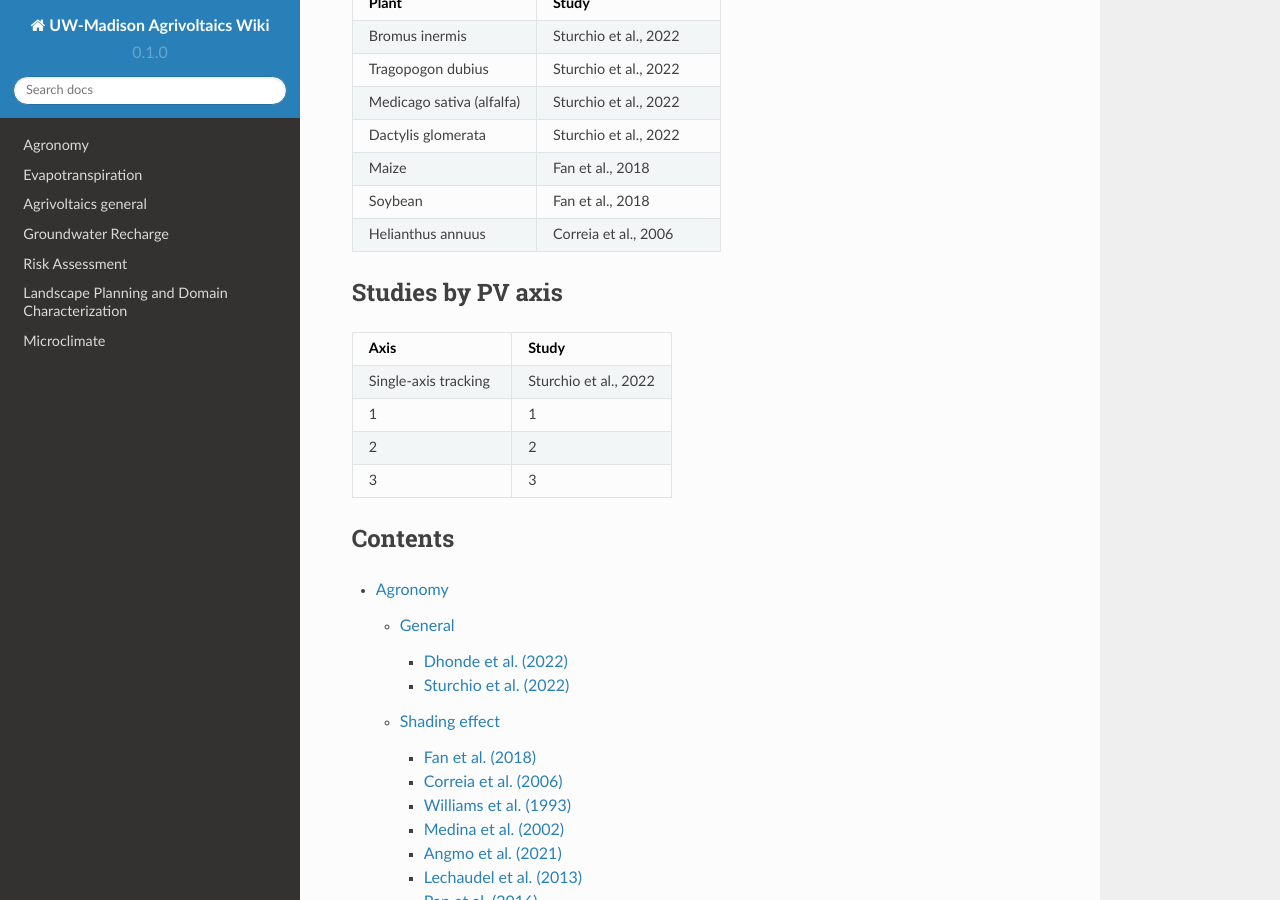
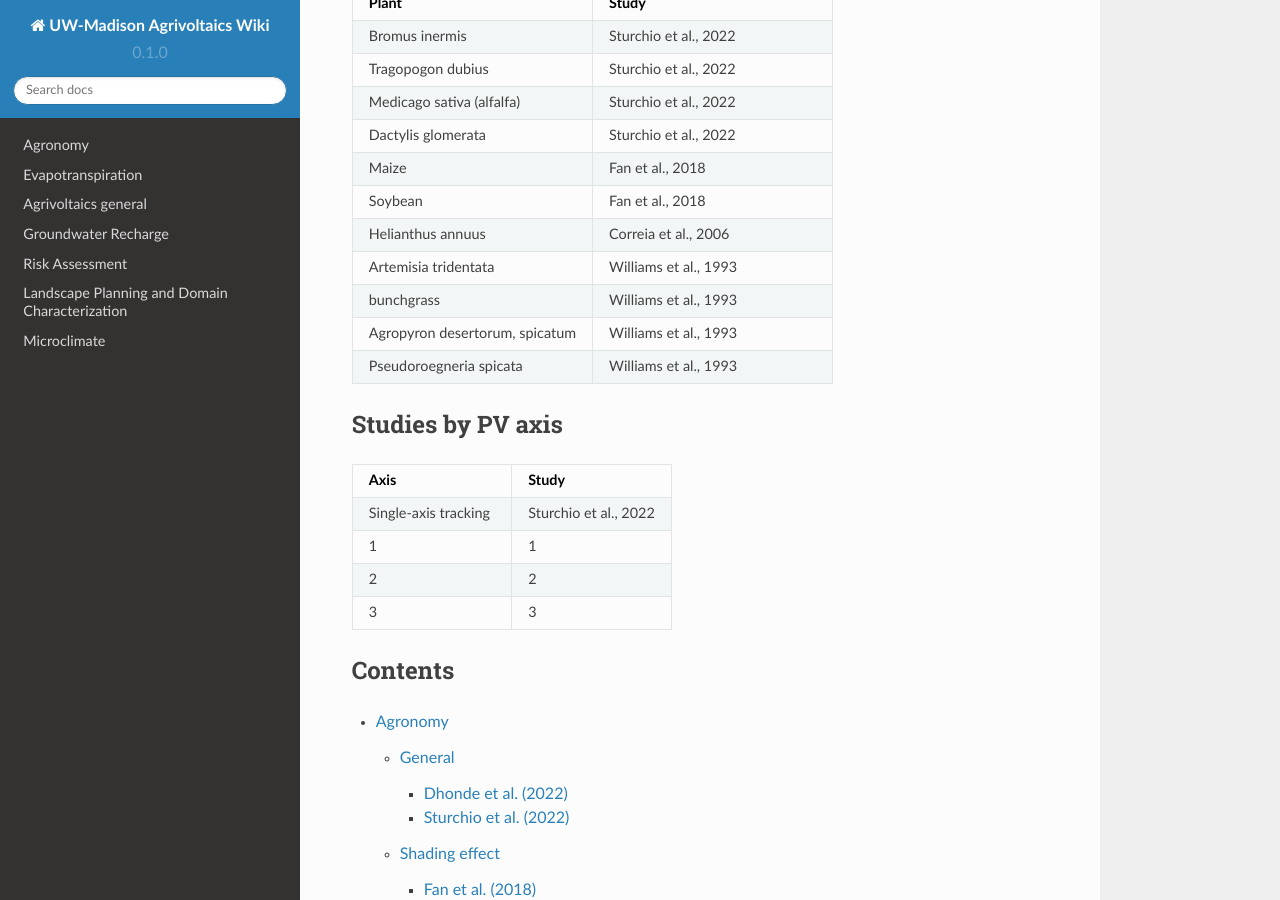
Before and after one commit to hanhydro/wiki, a Sphinx documentation site: the page built from docs/source/index.rst, in a window 1280 px wide and 900 px high, scrolled down 1882 px. Built offline with Sphinx 7.4.7 and the Read the Docs theme 2.0.0, drawn with Linux system fonts in a browser that asks for light colours; pages that are not in the unit, such as notebooks, are missing from menus.

Commit message:
Update index.rst

```diff
--- a/docs/source/index.rst
+++ b/docs/source/index.rst
@@ -122,6 +122,15 @@ Studies by plant
      - Fan et al., 2018
    * - Helianthus annuus
      - Correia et al., 2006
+   * - Artemisia tridentata
+     - Williams et al., 1993
+   * - bunchgrass
+     - Williams et al., 1993
+   * - Agropyron desertorum, spicatum
+     - Williams et al., 1993
+   * - Pseudoroegneria spicata
+     - Williams et al., 1993
+
 
 Studies by PV axis
 ----------------------
```
